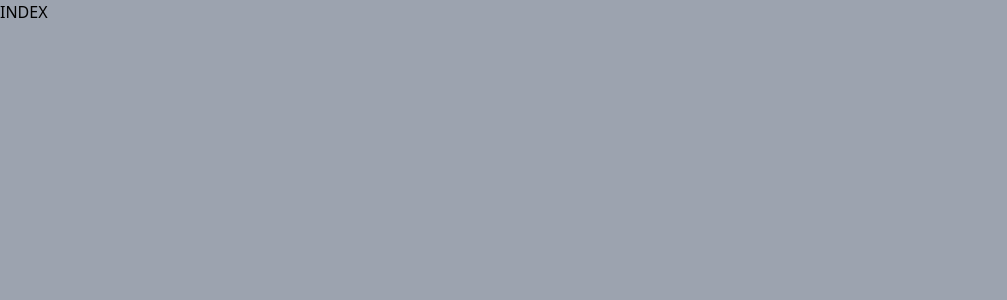
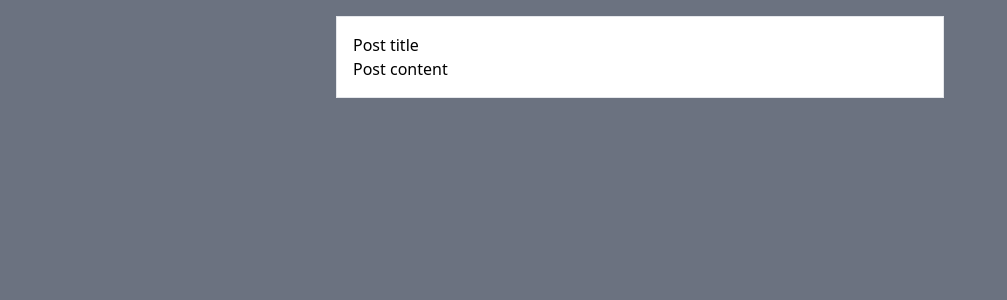
Before and after one commit to it2konst/nuxt-twcss, a Nuxt app: page /posts in a window 1280 px wide. Shown: the top 300 px of the page, without its empty margins (0-1007 px from the left). Built offline with nearby package versions, Linux system fonts and the light colour scheme.

Commit message:
feat: update app layout and remove index page

```diff
--- a/app/app.vue
+++ b/app/app.vue
@@ -1,5 +1,11 @@
+<script setup lang="ts">
+  useHead({
+    title: 'Nuxt Minimal Starter',
+  })
+</script>
+
 <template>
-  <div class="bg-gray-400 h-screen">
-    INDEX
+  <div class="bg-gray-500 min-h-screen">
+    <NuxtPage />
   </div>
 </template>
--- a/app/pages/index.vue
+++ /dev/null
@@ -1,11 +0,0 @@
-<script setup lang="ts">
-useHead({
-  title: 'INDEX',
-})
-</script>
-
-<template>
-  <div class="bg-gray-400 h-screen">
-    INDEX
-  </div>
-</template>
--- a/app/pages/posts/index.vue
+++ b/app/pages/posts/index.vue
@@ -5,7 +5,12 @@ useHead({
 </script>
 
 <template>
-  <div class="bg-gray-400 h-screen">
-    INDEX posts
+  <div class="mx-auto w-1/2 p-4">
+    <div class="">
+      <div class="bg-white w-full p-4 border border-gray-200 mb-4">
+        <h3>Post title</h3>
+        <p>Post content</p>
+      </div>
+    </div>
   </div>
 </template>
```
